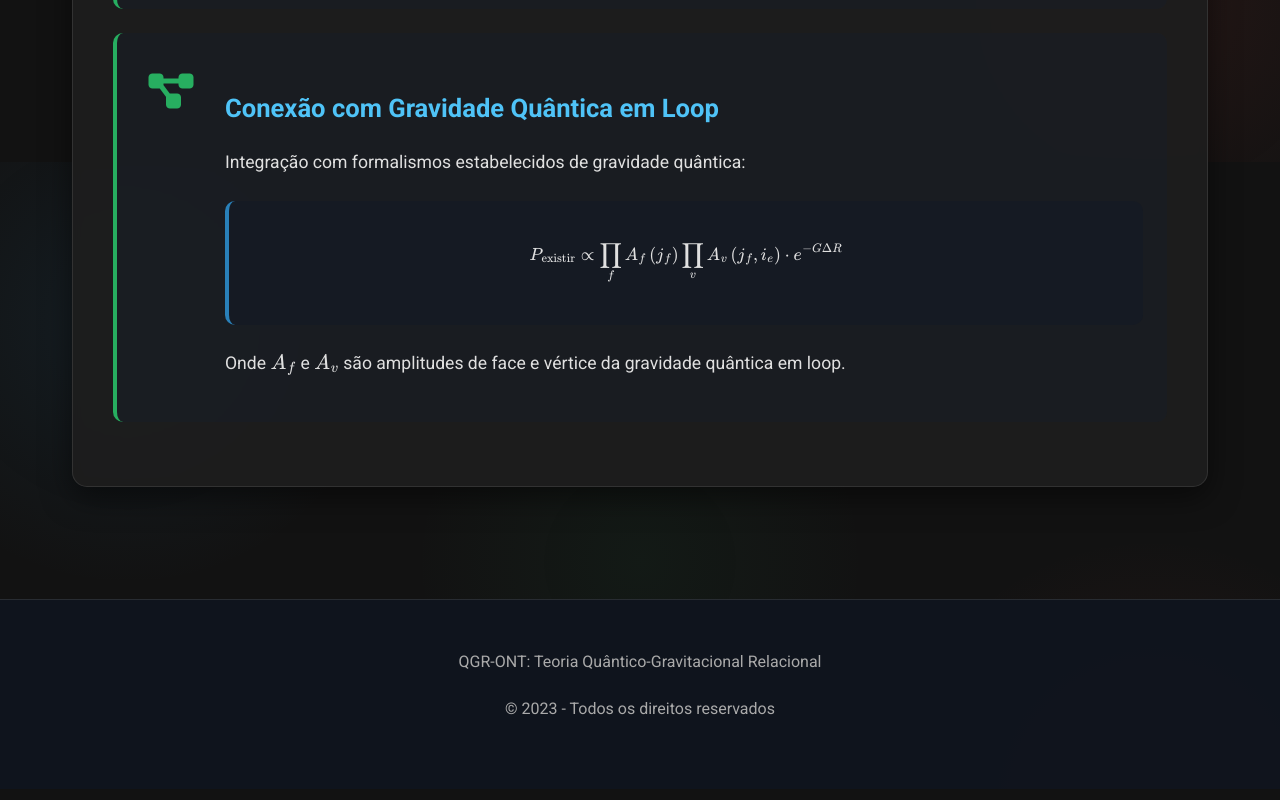
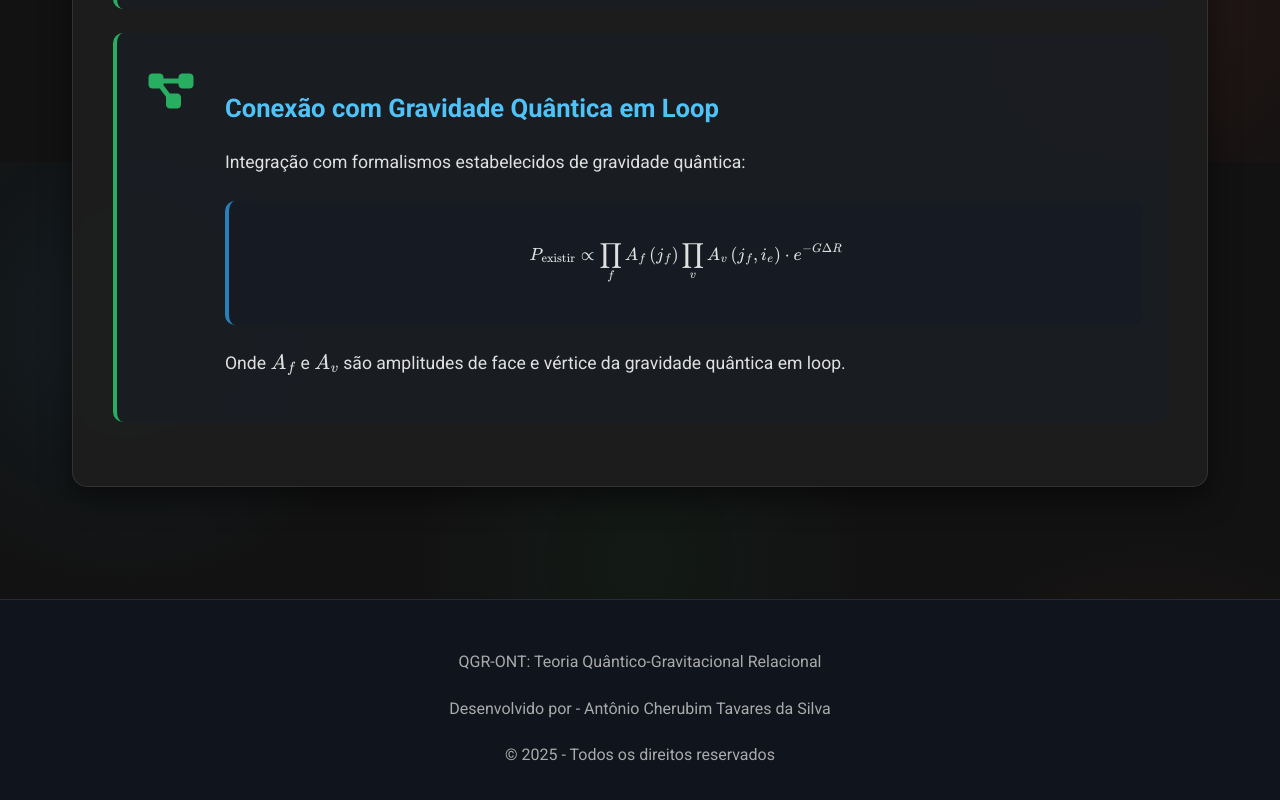
Before and after one commit to antoniocherubim/QGR-ONT, a plain HTML site: page index.html in a window 1280 px wide. Shown: the part 2238-3038 px from the top of the page. Drawn offline with nearby package versions, Linux system fonts and the light colour scheme.

Commit message:
Update index.html

```diff
--- a/index.html
+++ b/index.html
@@ -880,7 +880,8 @@
 
   <div class="footer">
     <p>QGR-ONT: Teoria Quântico-Gravitacional Relacional</p>
-    <p>&copy; 2023 - Todos os direitos reservados</p>
+    <p>Desenvolvido por - Antônio Cherubim Tavares da Silva</p>
+    <p>&copy; 2025 - Todos os direitos reservados</p>
   </div>
 
   <div class="back-to-top">
```
